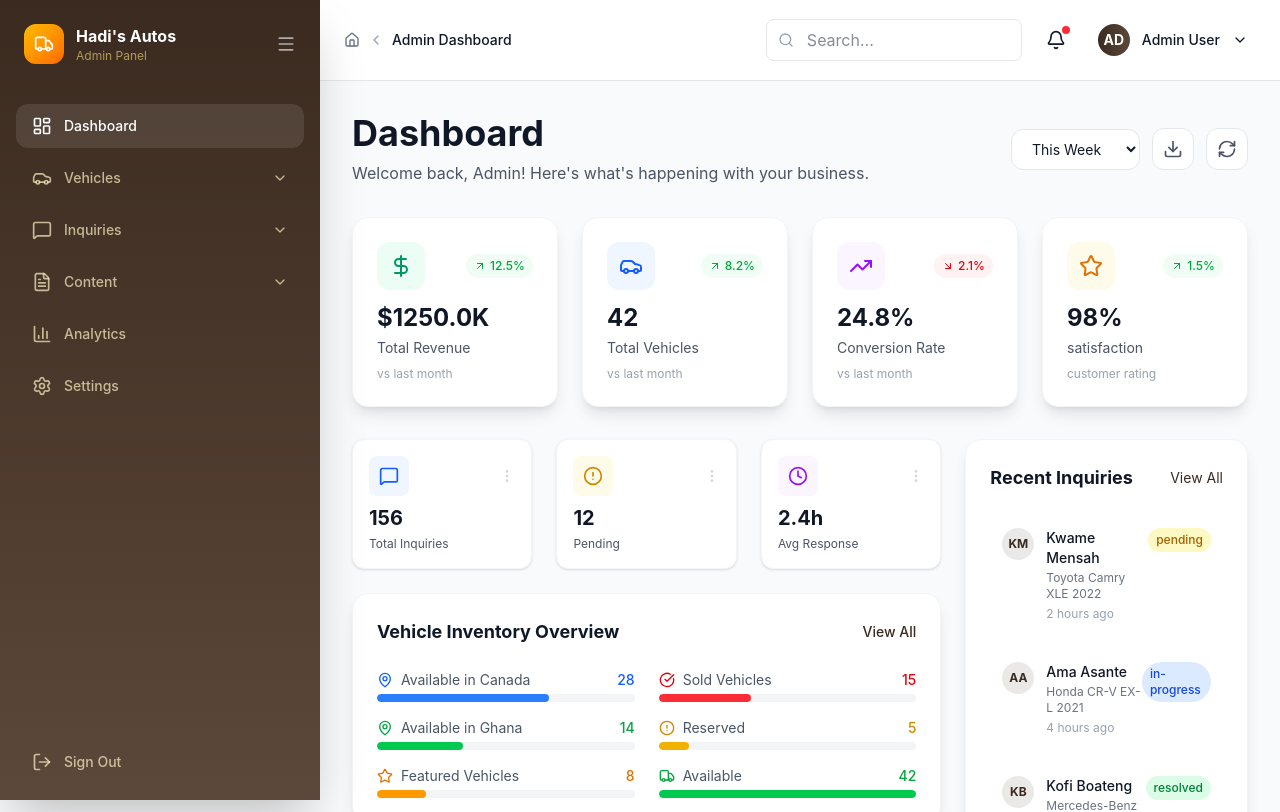
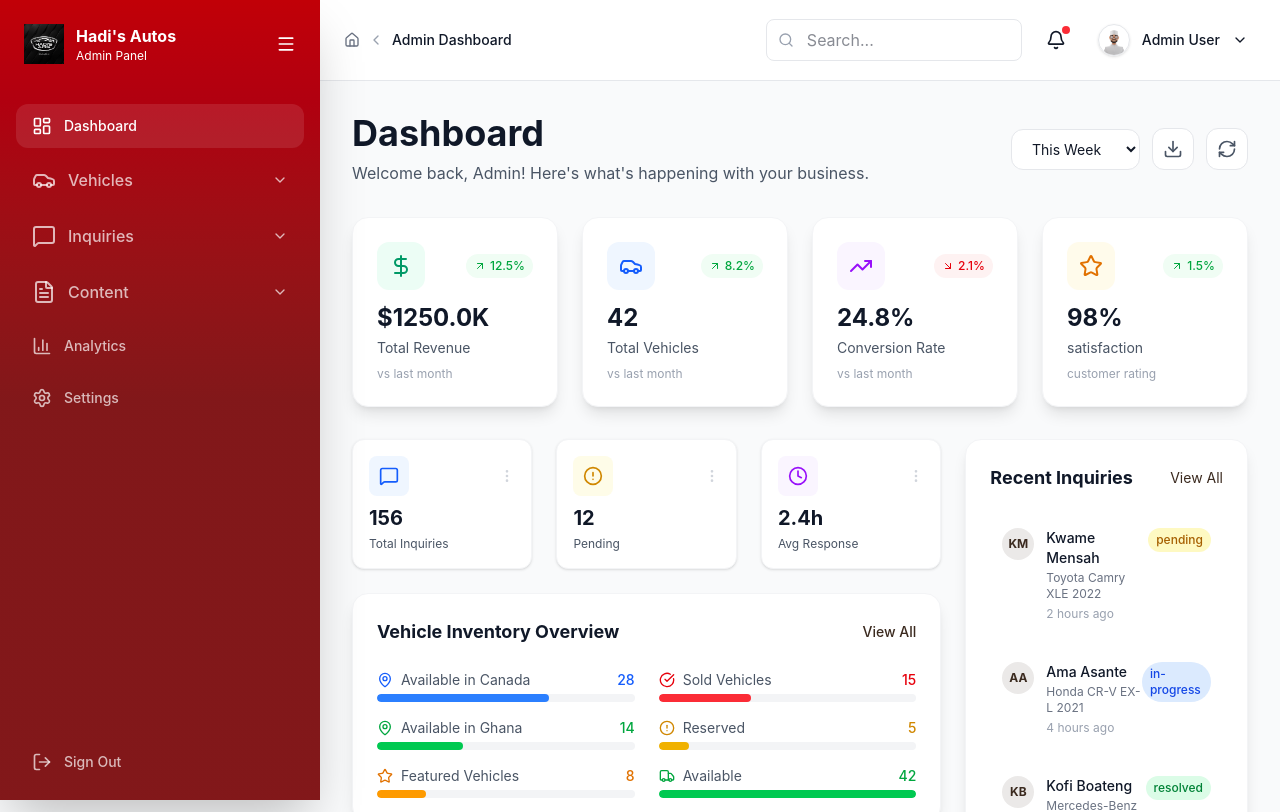
Before and after one commit to Namibra-Devs/hadis-autos-website, a React (Vite) app in the folder hadi-autos/: page /admin in a window 1280 px wide. Shown: the top 812 px of the page. Built offline with nearby package versions, Linux system fonts and the light colour scheme; sample sign-in values are in the browser's storage; the HTML template or start-up script is replaced by a standard one.

Commit message:
sidebar added and updated

```diff
--- a/hadi-autos/src/pages/Admin/AdminLayout.jsx
+++ b/hadi-autos/src/pages/Admin/AdminLayout.jsx
@@ -1,7 +1,7 @@
-// /src/components/admin/AdminLayout.jsx
-import { useState, useEffect } from 'react'
-import { Link, Outlet, useLocation, useNavigate } from 'react-router-dom'
-import { motion, AnimatePresence } from 'framer-motion'
+
+import { useState, useEffect } from "react";
+import { Link, Outlet, useLocation, useNavigate } from "react-router-dom";
+import { motion, AnimatePresence } from "framer-motion";
 import {
   LayoutDashboard,
   Car,
@@ -19,84 +19,84 @@ import {
   Truck,
   Star,
   BarChart3,
-  HelpCircle
-} from 'lucide-react'
+  HelpCircle,
+} from "lucide-react";
 
 const AdminLayout = () => {
-  const [sidebarOpen, setSidebarOpen] = useState(true)
-  const [mobileSidebarOpen, setMobileSidebarOpen] = useState(false)
-  const [showUserMenu, setShowUserMenu] = useState(false)
-  const location = useLocation()
-  const navigate = useNavigate()
+  const [sidebarOpen, setSidebarOpen] = useState(true);
+  const [mobileSidebarOpen, setMobileSidebarOpen] = useState(false);
+  const [showUserMenu, setShowUserMenu] = useState(false);
+  const location = useLocation();
+  const navigate = useNavigate();
 
   // Check authentication
   useEffect(() => {
-    const isLoggedIn = localStorage.getItem('admin_logged_in')
-    if (!isLoggedIn && location.pathname !== '/admin/login') {
-      navigate('/admin/login')
+    const isLoggedIn = localStorage.getItem("admin_logged_in");
+    if (!isLoggedIn && location.pathname !== "/admin/login") {
+      navigate("/admin/login");
     }
-  }, [navigate, location])
+  }, [navigate, location]);
 
   const handleLogout = () => {
-    localStorage.removeItem('admin_logged_in')
-    localStorage.removeItem('admin_email')
-    localStorage.removeItem('admin_role')
-    navigate('/admin/login')
-  }
+    localStorage.removeItem("admin_logged_in");
+    localStorage.removeItem("admin_email");
+    localStorage.removeItem("admin_role");
+    navigate("/admin/login");
+  };
 
   const navigation = [
     {
-      name: 'Dashboard',
-      href: '/admin',
+      name: "Dashboard",
+      href: "/admin",
       icon: LayoutDashboard,
-      current: location.pathname === '/admin'
+      current: location.pathname === "/admin",
     },
     {
-      name: 'Vehicles',
-      href: '/admin/vehicles',
+      name: "Vehicles",
+      href: "/admin/vehicles",
       icon: Car,
-      current: location.pathname.includes('/admin/vehicles'),
+      current: location.pathname.includes("/admin/vehicles"),
       submenu: [
-        { name: 'All Vehicles', href: '/admin/vehicles' },
-        { name: 'Add New', href: '/admin/vehicles/new' },
-        { name: 'Categories', href: '/admin/vehicles/categories' }
-      ]
+        { name: "All Vehicles", href: "/admin/vehicles" },
+        { name: "Add New", href: "/admin/vehicles/new" },
+        { name: "Categories", href: "/admin/vehicles/categories" },
+      ],
     },
     {
-      name: 'Inquiries',
-      href: '/admin/inquiries',
+      name: "Inquiries",
+      href: "/admin/inquiries",
       icon: MessageSquare,
-      current: location.pathname.includes('/admin/inquiries'),
+      current: location.pathname.includes("/admin/inquiries"),
       submenu: [
-        { name: 'All Inquiries', href: '/admin/inquiries' },
-        { name: 'Pending', href: '/admin/inquiries?status=pending' },
-        { name: 'Archived', href: '/admin/inquiries?status=archived' }
-      ]
+        { name: "All Inquiries", href: "/admin/inquiries" },
+        { name: "Pending", href: "/admin/inquiries?status=pending" },
+        { name: "Archived", href: "/admin/inquiries?status=archived" },
+      ],
     },
     {
-      name: 'Content',
-      href: '/admin/content',
+      name: "Content",
+      href: "/admin/content",
       icon: FileText,
-      current: location.pathname.includes('/admin/content'),
+      current: location.pathname.includes("/admin/content"),
       submenu: [
-        { name: 'Homepage', href: '/admin/content/homepage' },
-        { name: 'Testimonials', href: '/admin/content/testimonials' },
-        { name: 'Contact', href: '/admin/content/contact' }
-      ]
+        { name: "Homepage", href: "/admin/content/homepage" },
+        { name: "Testimonials", href: "/admin/content/testimonials" },
+        { name: "Contact", href: "/admin/content/contact" },
+      ],
     },
     {
-      name: 'Analytics',
-      href: '/admin/analytics',
+      name: "Analytics",
+      href: "/admin/analytics",
       icon: BarChart3,
-      current: location.pathname.includes('/admin/analytics')
+      current: location.pathname.includes("/admin/analytics"),
     },
     {
-      name: 'Settings',
-      href: '/admin/settings',
+      name: "Settings",
+      href: "/admin/settings",
       icon: Settings,
-      current: location.pathname.includes('/admin/settings')
-    }
-  ]
+      current: location.pathname.includes("/admin/settings"),
+    },
+  ];
 
   return (
     <div className="min-h-screen bg-gray-50">
@@ -121,7 +121,7 @@ const AdminLayout = () => {
             animate={{ x: 0 }}
             exit={{ x: -300 }}
             transition={{ type: "spring", damping: 25 }}
-            className="fixed inset-y-0 left-0 w-80 bg-gradient-to-b from-[#3b2a1f] to-[#5c483a] z-50 shadow-2xl lg:hidden overflow-y-auto"
+            className="fixed inset-y-0 left-0 w-80 bg-gradient-to-b from-red-700 via-red-900 to-red-900 z-50 shadow-2xl lg:hidden overflow-y-auto"
           >
             <SidebarContent
               navigation={navigation}
@@ -133,26 +133,47 @@ const AdminLayout = () => {
       </AnimatePresence>
 
       {/* Desktop Sidebar */}
-      <aside className={`
+      <aside
+        className={`
     fixed inset-y-0 left-0 z-30
-        bg-gradient-to-b from-[#3b2a1f] to-[#5c483a]
+    bg-gradient-to-b from-red-700 via-red-900 to-red-900
     transition-all duration-300 shadow-2xl
     hidden lg:block
-        ${sidebarOpen ? 'w-80' : 'w-20'}
-      `}>
+    ${sidebarOpen ? "w-80" : "w-20"}
+  `}
+      >
         <SidebarContent
           navigation={navigation}
           collapsed={!sidebarOpen}
           onToggle={() => setSidebarOpen(!sidebarOpen)}
           onLogout={handleLogout}
         />
+
+        {/* Expand Button (only when collapsed) */}
+        {!sidebarOpen && (
+          <button
+            onClick={() => setSidebarOpen(true)}
+            className="
+        absolute -right-4 top-1/2 -translate-y-1/2
+        bg-black shadow-xl rounded-full
+        p-2 hover:scale-109 transition-all cursor-pointer
+      "
+          >
+            <ChevronDown className="w-6 h-6 rotate-[-90deg] text-white" />
+          </button>
+        )}
       </aside>
 
       {/* Main Content */}
-      <main className={`
-        transition-all duration-300 min-h-screen
-        lg:ml-80 ${!sidebarOpen ? 'lg:ml-20' : ''}
-      `}>
+      <main
+  className={`
+    min-h-screen transition-all duration-300
+  `}
+  style={{
+    marginLeft: sidebarOpen ? '320px' : '80px'
+  }}
+>
+
         {/* Header */}
         <Header
           onMenuClick={() => setMobileSidebarOpen(true)}
@@ -168,46 +189,72 @@ const AdminLayout = () => {
         </div>
       </main>
     </div>
-  )
-}
+  );
+};
 
 // Sidebar Content Component
-const SidebarContent = ({ navigation, collapsed = false, onToggle, onClose, onLogout }) => {
-  const [expandedMenus, setExpandedMenus] = useState({})
-  const location = useLocation()
+const SidebarContent = ({
+  navigation,
+  collapsed = false,
+  onToggle,
+  onClose,
+  onLogout,
+}) => {
+  const [expandedMenus, setExpandedMenus] = useState({});
+  const location = useLocation();
 
   const toggleMenu = (name) => {
-    setExpandedMenus(prev => ({ ...prev, [name]: !prev[name] }))
-  }
+    setExpandedMenus((prev) => ({ ...prev, [name]: !prev[name] }));
+  };
 
   return (
     <div className="h-full flex flex-col">
       {/* Logo */}
-      <div className={`p-6 flex items-center ${collapsed ? 'justify-center' : 'justify-between'}`}>
+      <div
+        className={`p-6 flex items-center ${collapsed ? "justify-center" : "justify-between"}`}
+      >
         {!collapsed ? (
           <>
             <Link to="/admin" className="flex items-center space-x-3">
-              <div className="w-10 h-10 bg-gradient-to-br from-amber-400 to-orange-500 rounded-xl flex items-center justify-center">
-                <Truck className="w-5 h-5 text-white" />
-              </div>
+              <img
+                src="/Logo.jpeg"
+                alt="Hadi's Motors"
+                className={`object-contain transition-all duration-300 ${
+                  collapsed ? "h-8 w-8" : "h-10 w-auto"
+                }`}
+              />
+
+              {!collapsed && (
                 <div>
                   <h2 className="text-white font-bold">Hadi's Autos</h2>
-                <p className="text-amber-200/60 text-xs">Admin Panel</p>
+                  <p className="text-white text-xs">Admin Panel</p>
                 </div>
+              )}
             </Link>
+
             {onToggle && (
-              <button onClick={onToggle} className="text-white/60 hover:text-white">
+              <button
+                onClick={onToggle}
+                className="text-white hover:text-white"
+              >
                 <Menu className="w-5 h-5" />
               </button>
             )}
           </>
         ) : (
-          <Link to="/admin" className="w-10 h-10 bg-gradient-to-br from-amber-400 to-orange-500 rounded-xl flex items-center justify-center">
-            <Truck className="w-5 h-5 text-white" />
+          <Link to="/admin" className="flex justify-center">
+            <img
+              src="/Logo.jpeg"
+              alt="Logo"
+              className="h-8 w-8 object-contain"
+            />
           </Link>
         )}
         {onClose && (
-          <button onClick={onClose} className="lg:hidden text-white/60 hover:text-white">
+          <button
+            onClick={onClose}
+            className="lg:hidden text-white hover:text-white"
+          >
             <X className="w-6 h-6" />
           </button>
         )}
@@ -224,18 +271,23 @@ const SidebarContent = ({ navigation, collapsed = false, onToggle, onClose, onLo
                   className={`
                     w-full flex items-center justify-between px-4 py-3 rounded-xl
                     transition-all duration-200
-                    ${location.pathname.includes(item.href)
-                      ? 'bg-white/10 text-white'
-                      : 'text-amber-100/70 hover:bg-white/5 hover:text-white'
+                    ${
+                      location.pathname.includes(item.href)
+                        ? "bg-white/10 text-white"
+                        : "text-white/70 hover:bg-white/5 hover:text-white"
                     }
                   `}
                 >
                   <div className="flex items-center space-x-3">
-                    <item.icon className="w-5 h-5" />
-                    {!collapsed && <span className="text-sm font-medium">{item.name}</span>}
+                    <item.icon className="w-6 h-6" />
+                    {!collapsed && (
+                      <span className="text-md font-medium">{item.name}</span>
+                    )}
                   </div>
                   {!collapsed && (
-                    <ChevronDown className={`w-4 h-4 transition-transform ${expandedMenus[item.name] ? 'rotate-180' : ''}`} />
+                    <ChevronDown
+                      className={`w-4 h-4 transition-transform ${expandedMenus[item.name] ? "rotate-180" : ""}`}
+                    />
                   )}
                 </button>
 
@@ -245,7 +297,7 @@ const SidebarContent = ({ navigation, collapsed = false, onToggle, onClose, onLo
                       <Link
                         key={sub.name}
                         to={sub.href}
-                        className="block px-4 py-2 text-sm text-amber-100/60 hover:text-white hover:bg-white/5 rounded-lg transition-colors"
+                        className="block px-4 py-2 text-md text-white/70 hover:text-white hover:bg-white/5 rounded-lg transition-colors"
                         onClick={onClose}
                       >
                         {sub.name}
@@ -260,15 +312,18 @@ const SidebarContent = ({ navigation, collapsed = false, onToggle, onClose, onLo
                 className={`
                   flex items-center space-x-3 px-4 py-3 rounded-xl
                   transition-all duration-200
-                  ${item.current
-                    ? 'bg-white/10 text-white'
-                    : 'text-amber-100/70 hover:bg-white/5 hover:text-white'
+                  ${
+                    item.current
+                      ? "bg-white/10 text-white"
+                      : "text-white/70 hover:bg-white/5 hover:text-white"
                   }
                 `}
                 onClick={onClose}
               >
                 <item.icon className="w-5 h-5" />
-                {!collapsed && <span className="text-sm font-medium">{item.name}</span>}
+                {!collapsed && (
+                  <span className="text-sm font-medium">{item.name}</span>
+                )}
               </Link>
             )}
           </div>
@@ -279,18 +334,24 @@ const SidebarContent = ({ navigation, collapsed = false, onToggle, onClose, onLo
       <div className="p-4">
         <button
           onClick={onLogout}
-          className={`flex items-center space-x-3 px-4 py-3 rounded-xl text-amber-100/70 hover:bg-white/5 hover:text-white transition-all duration-200 w-full ${collapsed ? 'justify-center' : ''}`}
+          className={`flex items-center space-x-3 px-4 py-3 rounded-xl text-white/70 hover:bg-white/5 hover:text-white transition-all duration-200 w-full ${collapsed ? "justify-center" : ""}`}
         >
           <LogOut className="w-5 h-5" />
           {!collapsed && <span className="text-sm font-medium">Sign Out</span>}
         </button>
       </div>
     </div>
-  )
-}
+  );
+};
 
 // Header Component
-const Header = ({ onMenuClick, showUserMenu, setShowUserMenu, onLogout, sidebarOpen }) => {
+const Header = ({
+  onMenuClick,
+  showUserMenu,
+  setShowUserMenu,
+  onLogout,
+  sidebarOpen,
+}) => {
   return (
     <header className="bg-white border-b border-gray-200 sticky top-0 z-20">
       <div className="flex items-center justify-between px-6 py-4">
@@ -335,11 +396,20 @@ const Header = ({ onMenuClick, showUserMenu, setShowUserMenu, onLogout, sidebarO
               onClick={() => setShowUserMenu(!showUserMenu)}
               className="flex items-center space-x-3 p-2 hover:bg-gray-100 rounded-lg"
             >
-              <div className="w-8 h-8 rounded-full bg-gradient-to-r from-[#3b2a1f] to-[#5c483a] flex items-center justify-center">
-                <span className="text-white text-sm font-bold">AD</span>
+              <div className="w-8 h-8 rounded-full overflow-hidden border border-gray-200 shadow-sm">
+                <img
+                  src="/images/male2.webp"
+                  alt="Admin Profile"
+                  className="w-full h-full object-cover"
+                />
               </div>
-              <span className="hidden md:block text-sm font-medium">Admin User</span>
-              <ChevronDown className={`w-4 h-4 transition-transform ${showUserMenu ? 'rotate-180' : ''}`} />
+
+              <span className="hidden md:block text-sm font-medium">
+                Admin User
+              </span>
+              <ChevronDown
+                className={`w-4 h-4 transition-transform ${showUserMenu ? "rotate-180" : ""}`}
+              />
             </button>
 
             <AnimatePresence>
@@ -370,8 +440,8 @@ const Header = ({ onMenuClick, showUserMenu, setShowUserMenu, onLogout, sidebarO
                     <hr className="my-2" />
                     <button
                       onClick={() => {
-                        onLogout()
-                        setShowUserMenu(false)
+                        onLogout();
+                        setShowUserMenu(false);
                       }}
                       className="flex items-center space-x-3 px-4 py-2 hover:bg-gray-50 text-red-600 w-full"
                     >
@@ -386,7 +456,7 @@ const Header = ({ onMenuClick, showUserMenu, setShowUserMenu, onLogout, sidebarO
         </div>
       </div>
     </header>
-  )
-}
+  );
+};
 
-export default AdminLayout
+export default AdminLayout;
```
Also changed, not shown: hadi-autos/public/images/male2.webp (added). Lines whose indentation alone changed are shown as unchanged.
